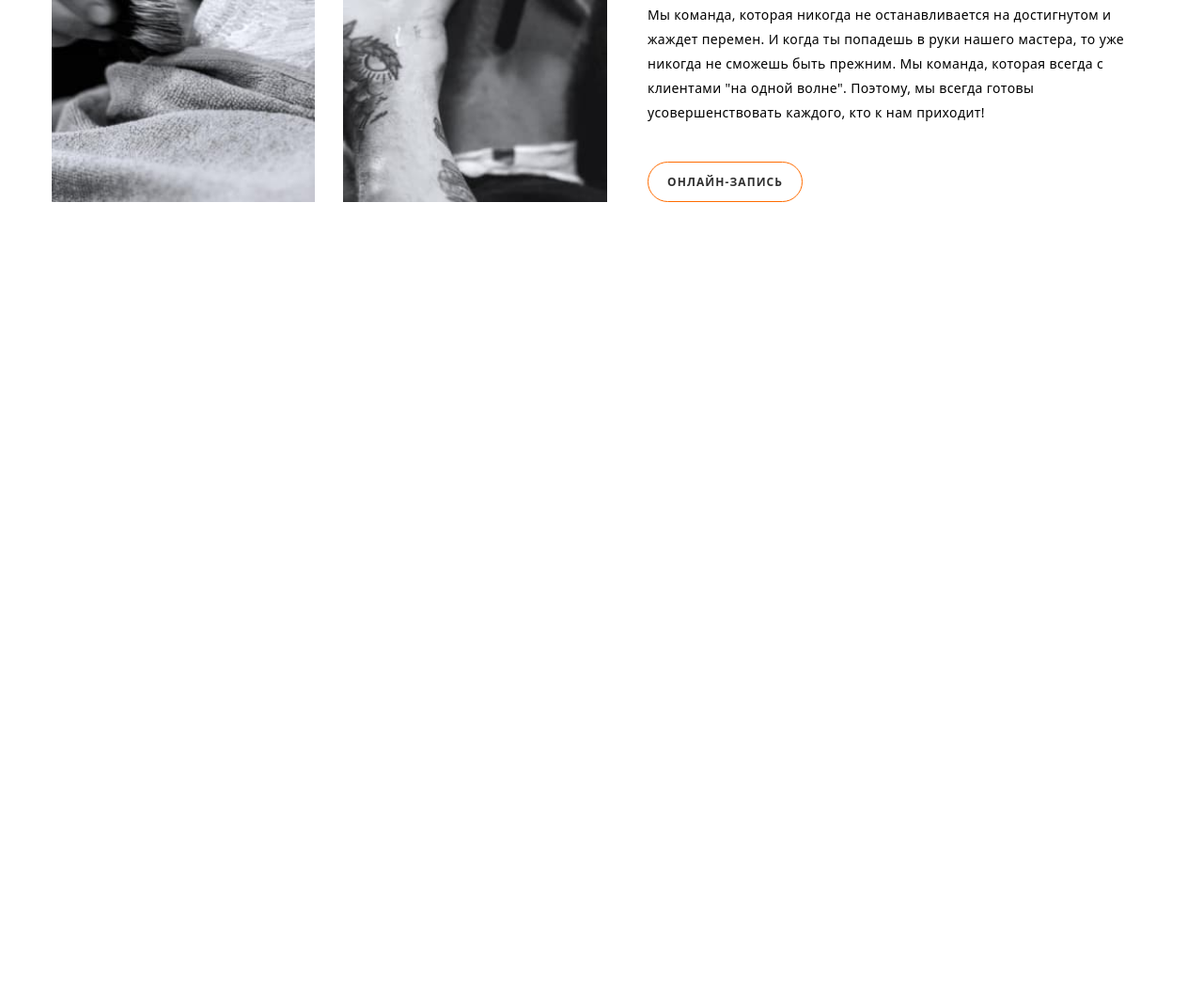
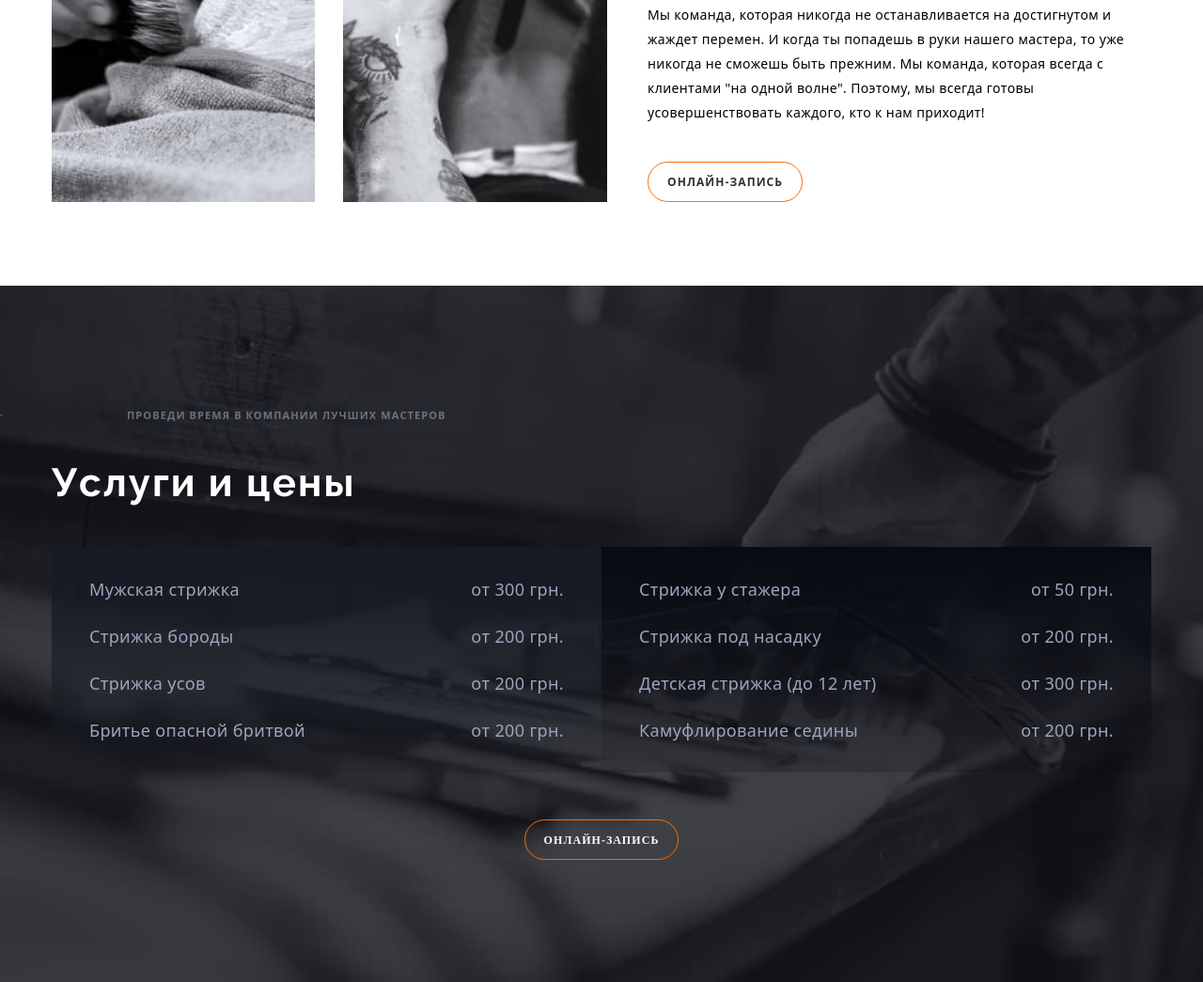
Before and after one commit to Autentate/BarberShop, a plain HTML site: page index.html in a window 1280 px wide. Shown: the part 1067-2112 px from the top of the page at 94% size. Before the commit the page ends 1371 px from the top, so only its background shows below. Drawn offline with nearby package versions, Linux system fonts and the light colour scheme.

Commit message:
second commit

```diff
--- a/css/style.css
+++ b/css/style.css
@@ -39,7 +39,7 @@ html {
     position: absolute;
     top: -7.7%;
     right: 0;
-    background-image: url('../img/hero-bg.jpg');
+    background-image: url('../img/hero_bg.jpg');
     background-size: contain;
     z-index: -1;
 }
@@ -290,3 +290,115 @@ html {
     background-color: var(--hover_color);
     transition: all linear .2s;
 }
+
+
+/* SECTION: SERVICES */
+
+.section-services {
+    background-color: #111319;
+    background-image: url('../img/services_bg.jpg');
+    background-repeat: no-repeat;
+    background-size: cover;
+}
+
+.section-services-container {
+    display: flex;
+    flex-direction: column;
+    padding: 130px 0;
+}
+.section-services-span {
+    position: relative;
+    margin-left: 80px;
+    margin-bottom: 20px;
+    color: rgba(157, 164, 189, 0.60);
+    font-size: 11px;
+    font-style: normal;
+    font-weight: 600;
+    line-height: normal;
+    letter-spacing: 1.1px;
+    text-transform: uppercase;
+}
+.section-services-span::before {
+    content: '';
+    width: 1px;
+    height: 60px;
+    position: absolute;
+    left: -15%;
+    top: -22px;
+    transform: rotate(90deg);
+    background-color: rgba(157, 164, 189, 0.60);
+    z-index: 10;
+}
+
+.section-services-title {
+    margin-top: 20px;
+    margin-bottom: 44px;
+    color: #FFF;
+    font-family: 'Raleway';
+    font-size: 42px;
+    font-style: normal;
+    font-weight: 700;
+    line-height: normal;
+    letter-spacing: 2.1px;
+}
+.section-services-blocks {
+    display: flex;
+}
+.services-blocks-item {
+    display: flex;
+    justify-content: space-between;
+    width: 585px;
+    height: 240px;
+    padding: 30px 40px;
+}
+
+.services-blocks-item.first {
+    background: linear-gradient(180deg, #171A24 0%, rgba(23, 26, 36, 0.20) 100%);
+}
+.services-blocks-item.second {
+    background: linear-gradient(180deg, #090B13 0%, rgba(9, 11, 19, 0.20) 100%);
+}
+
+
+.services-blocks-list {
+    display: flex;
+    flex-direction: column;
+    justify-content: center;
+    row-gap: 20px;
+
+    color: #9DA4BD;
+    font-size: 18px;
+    font-style: normal;
+    font-weight: 400;
+    line-height: 30px; /* 166.667% */
+    letter-spacing: 0.36px;
+}
+.services-blocks-list-service {
+    color: #9DA4BD;
+}
+.services-blocks-list-price {
+    text-align: right;
+}
+
+.section-services-btn {
+    margin-top: 50px;
+    margin: 50px auto 0 auto;
+    text-transform: uppercase;
+    border-radius: 25px;
+    padding: 12px 20px;
+    background-color: transparent;
+    border: 1px solid var(--hover_color);
+
+    color: #FFF;
+    font-family: Open Sans;
+    font-size: 12px;
+    font-style: normal;
+    font-weight: 600;
+    line-height: normal;
+    letter-spacing: 1.08px;
+    text-transform: uppercase;
+}
+.section-services-btn:hover {
+    background-color: var(--hover_color);
+    transition: all linear .2s;
+}
--- a/index.html
+++ b/index.html
@@ -37,7 +37,7 @@
               <a href="" class="sidebar-item">Instagram</a>
               <a href="" class="sidebar-item">Youtube</a>
             </div>
-            <img src="./img/header-logo.svg" alt="" class="sidebar-logo" />
+            <img src="./img/header_logo.svg" alt="" class="sidebar-logo" />
           </aside>
           <div class="container-header-inner">
             <nav class="header-inner-nav">
@@ -102,6 +102,57 @@
           </div>
         </div>
       </section>
+      <section class="section-services">
+        <div class="container">
+          <div class="section-services-container">
+            <span class="section-services-span"
+              >Проведи время в компании лучших мастеров</span
+            >
+            <h2 class="section-services-title">Услуги и цены</h2>
+            <div class="section-services-blocks">
+              <div class="services-blocks-item first">
+                <ul class="services-blocks-list">
+                  <li class="services-blocks-list-service">Мужская стрижка</li>
+                  <li class="services-blocks-list-service">Стрижка бороды</li>
+                  <li class="services-blocks-list-service">Стрижка усов</li>
+                  <li class="services-blocks-list-service">
+                    Бритье опасной бритвой
+                  </li>
+                </ul>
+                <ul class="services-blocks-list">
+                  <li class="services-blocks-list-price">от 300 грн.</li>
+                  <li class="services-blocks-list-price">от 200 грн.</li>
+                  <li class="services-blocks-list-price">от 200 грн.</li>
+                  <li class="services-blocks-list-price">от 200 грн.</li>
+                </ul>
+              </div>
+              <div class="services-blocks-item second">
+                <ul class="services-blocks-list">
+                  <li class="services-blocks-list-service">
+                    Cтрижка у стажера
+                  </li>
+                  <li class="services-blocks-list-service">
+                    Стрижка под насадку
+                  </li>
+                  <li class="services-blocks-list-service">
+                    Детская стрижка (до 12 лет)
+                  </li>
+                  <li class="services-blocks-list-service">
+                    Камуфлирование седины
+                  </li>
+                </ul>
+                <ul class="services-blocks-list">
+                  <li class="services-blocks-list-price">от 50 грн.</li>
+                  <li class="services-blocks-list-price">от 200 грн.</li>
+                  <li class="services-blocks-list-price">от 300 грн.</li>
+                  <li class="services-blocks-list-price">от 200 грн.</li>
+                </ul>
+              </div>
+            </div>
+            <button class="section-services-btn">онлайн-запись</button>
+          </div>
+        </div>
+      </section>
     </main>
     <footer class="footer"></footer>
   </body>
```
Also changed, not shown: img/header_logo.svg (renamed from img/header-logo.svg), img/hero_bg.jpg (renamed from img/hero-bg.jpg), img/services_bg.jpg (added), 1 other file.
